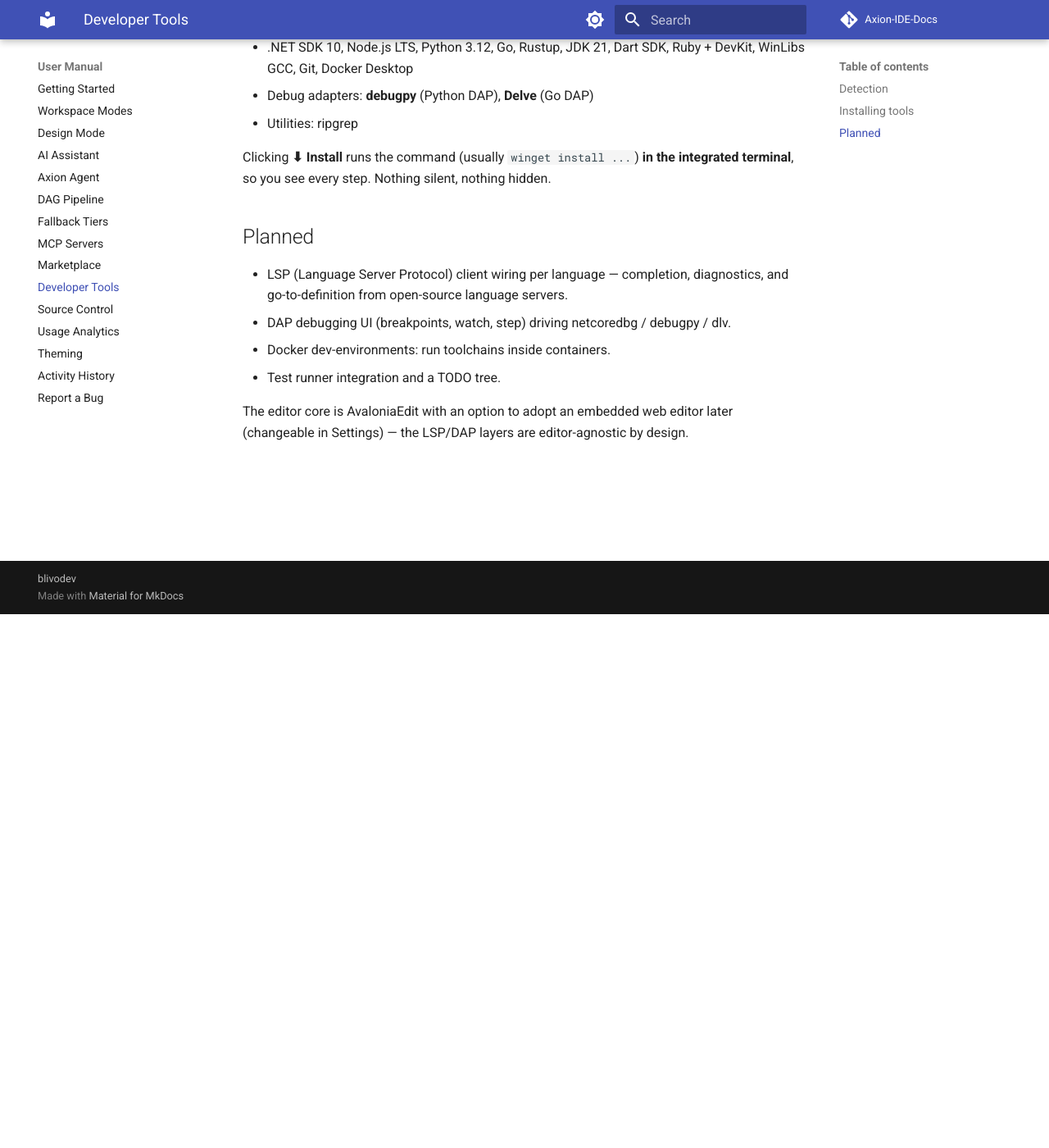
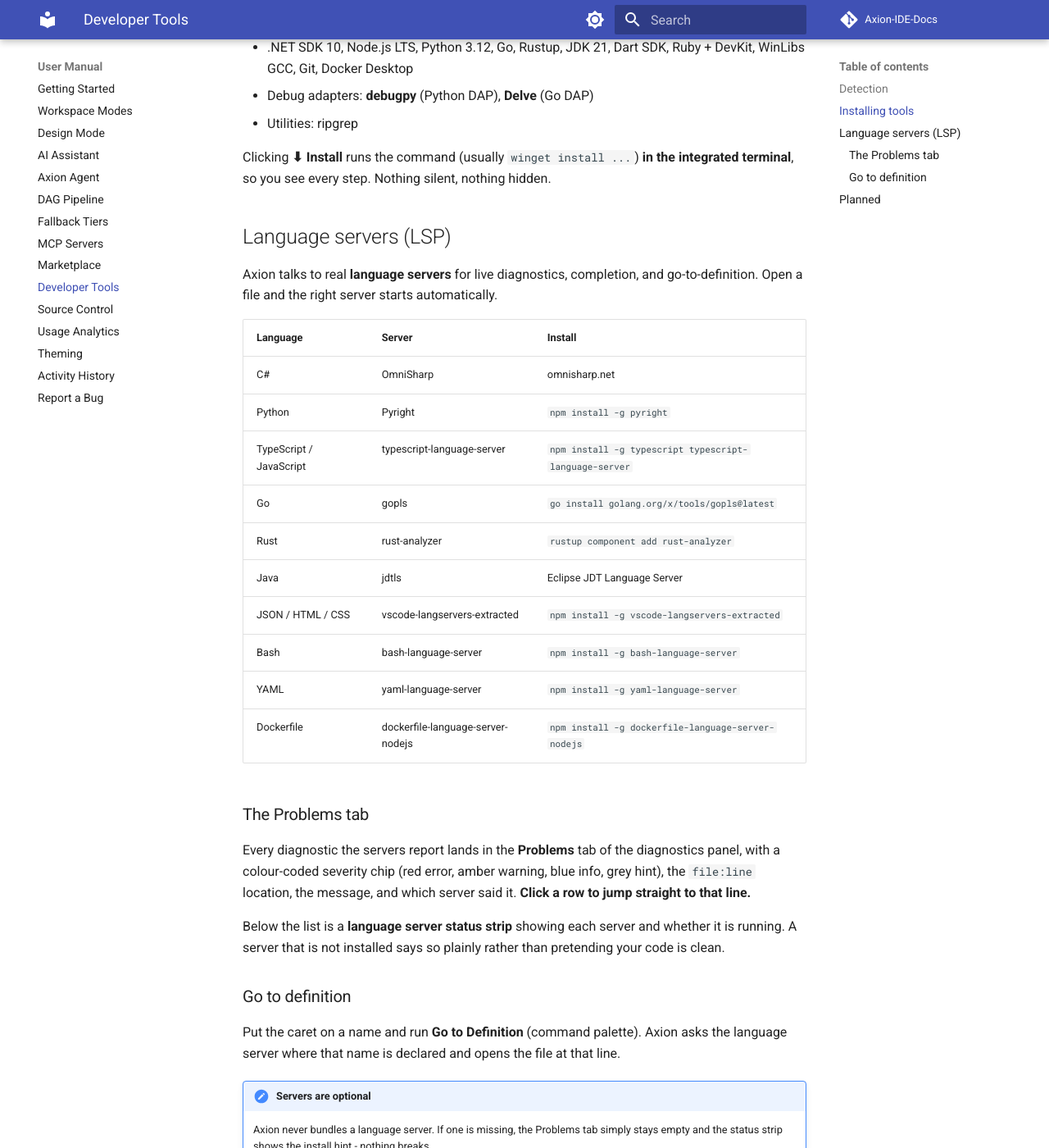
Before and after one commit to blivodev/Axion-IDE-Docs, an MkDocs documentation site: the page built from docs/manual/developer-tools.md, in a window 1280 px wide and 1400 px high, scrolled down 651 px. Shown: the whole window at 82% size. Built offline with MkDocs 1.6.1 and Material for MkDocs 9.7.7, drawn with Linux system fonts in a browser that asks for light colours; comment, search, counter and statistics services are not loaded; some of the changed text lies outside the part shown.

Commit message:
docs: LSP client shipped - language server table, Problems tab, go-to-definition; Planned list trimmed
developer-tools.md: new 'Language servers (LSP)' section with the 12 supported servers and their install commands, the Problems tab (severity chips, click-to-jump, status strip), and go-to-definition. The Planned list no longer claims LSP is unbuilt; DAP, Docker dev-environments, and the test runner remain.

```diff
--- a/docs/manual/developer-tools.md
+++ b/docs/manual/developer-tools.md
@@ -26,13 +26,49 @@ with one-click installs:
 Clicking **⬇ Install** runs the command (usually `winget install ...`) **in the
 integrated terminal**, so you see every step. Nothing silent, nothing hidden.
 
+## Language servers (LSP)
+
+Axion talks to real **language servers** for live diagnostics, completion, and
+go-to-definition. Open a file and the right server starts automatically.
+
+| Language | Server | Install |
+|----------|--------|---------|
+| C# | OmniSharp | omnisharp.net |
+| Python | Pyright | `npm install -g pyright` |
+| TypeScript / JavaScript | typescript-language-server | `npm install -g typescript typescript-language-server` |
+| Go | gopls | `go install golang.org/x/tools/gopls@latest` |
+| Rust | rust-analyzer | `rustup component add rust-analyzer` |
+| Java | jdtls | Eclipse JDT Language Server |
+| JSON / HTML / CSS | vscode-langservers-extracted | `npm install -g vscode-langservers-extracted` |
+| Bash | bash-language-server | `npm install -g bash-language-server` |
+| YAML | yaml-language-server | `npm install -g yaml-language-server` |
+| Dockerfile | dockerfile-language-server-nodejs | `npm install -g dockerfile-language-server-nodejs` |
+
+### The Problems tab
+
+Every diagnostic the servers report lands in the **Problems** tab of the diagnostics
+panel, with a colour-coded severity chip (red error, amber warning, blue info, grey
+hint), the `file:line` location, the message, and which server said it. **Click a row
+to jump straight to that line.**
+
+Below the list is a **language server status strip** showing each server and whether it
+is running. A server that is not installed says so plainly rather than pretending your
+code is clean.
+
+### Go to definition
+
+Put the caret on a name and run **Go to Definition** (command palette). Axion asks the
+language server where that name is declared and opens the file at that line.
+
+!!! note "Servers are optional"
+    Axion never bundles a language server. If one is missing, the Problems tab simply
+    stays empty and the status strip shows the install hint - nothing breaks.
+
 ## Planned
 
-- LSP (Language Server Protocol) client wiring per language — completion,
-  diagnostics, and go-to-definition from open-source language servers.
 - DAP debugging UI (breakpoints, watch, step) driving netcoredbg / debugpy / dlv.
 - Docker dev-environments: run toolchains inside containers.
-- Test runner integration and a TODO tree.
+- Test runner integration.
 
 The editor core is AvaloniaEdit with an option to adopt an embedded web editor
-later (changeable in Settings) — the LSP/DAP layers are editor-agnostic by design.
+later (changeable in Settings) - the LSP/DAP layers are editor-agnostic by design.
```
